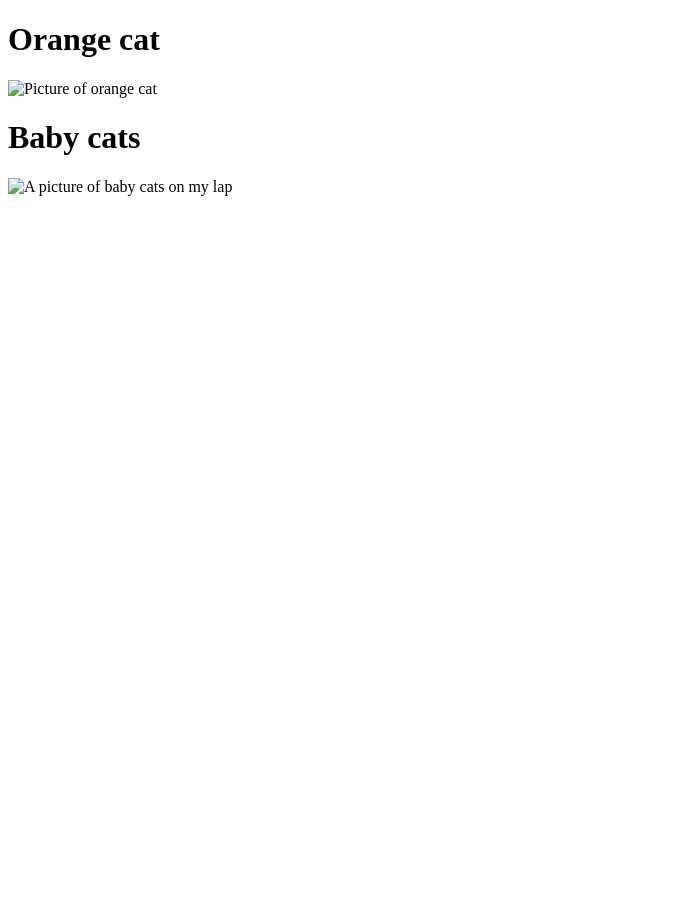
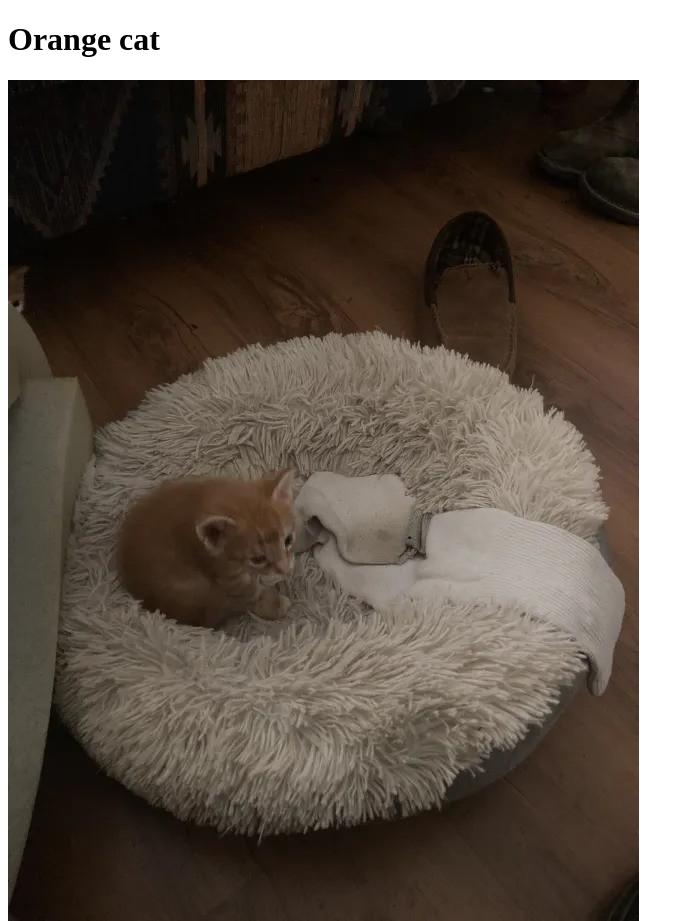
Before and after one commit to Upmostanimal82/cutewebsite, a plain HTML site: page pages/cats.html in a window 1280 px wide. Shown: the top 921 px of the page, without its empty margins (0-694 px from the left). Before the commit the page ends 800 px from the top, so only its background shows below. Drawn offline with Linux system fonts and the light colour scheme; the site is published under a folder, as on GitHub Pages, so addresses that start at the root find nothing.

Commit message:
modified:   pages/cats.html 	modified:   pages/dogs.html

```diff
--- a/pages/cats.html
+++ b/pages/cats.html
@@ -7,8 +7,8 @@
 </head>
 <body>
     <h1>Orange cat</h1>
-    <img src="/animalimgs/orangecat.jpg" alt="Picture of orange cat" />
+    <img src= "../animalimgs/orangecat.jpg" alt="baby cats" />
     <h1>Baby cats</h1>
-    <img src="/animalimgs/babycats.jpg" alt="A picture of baby cats on my lap" />
+    <img src="../animalimgs/babycats.jpg" alt="A picture of baby cats on my lap" />
 </body>
 </html>
```
Also changed, not shown: pages/dogs.html (+1 -1 lines).
